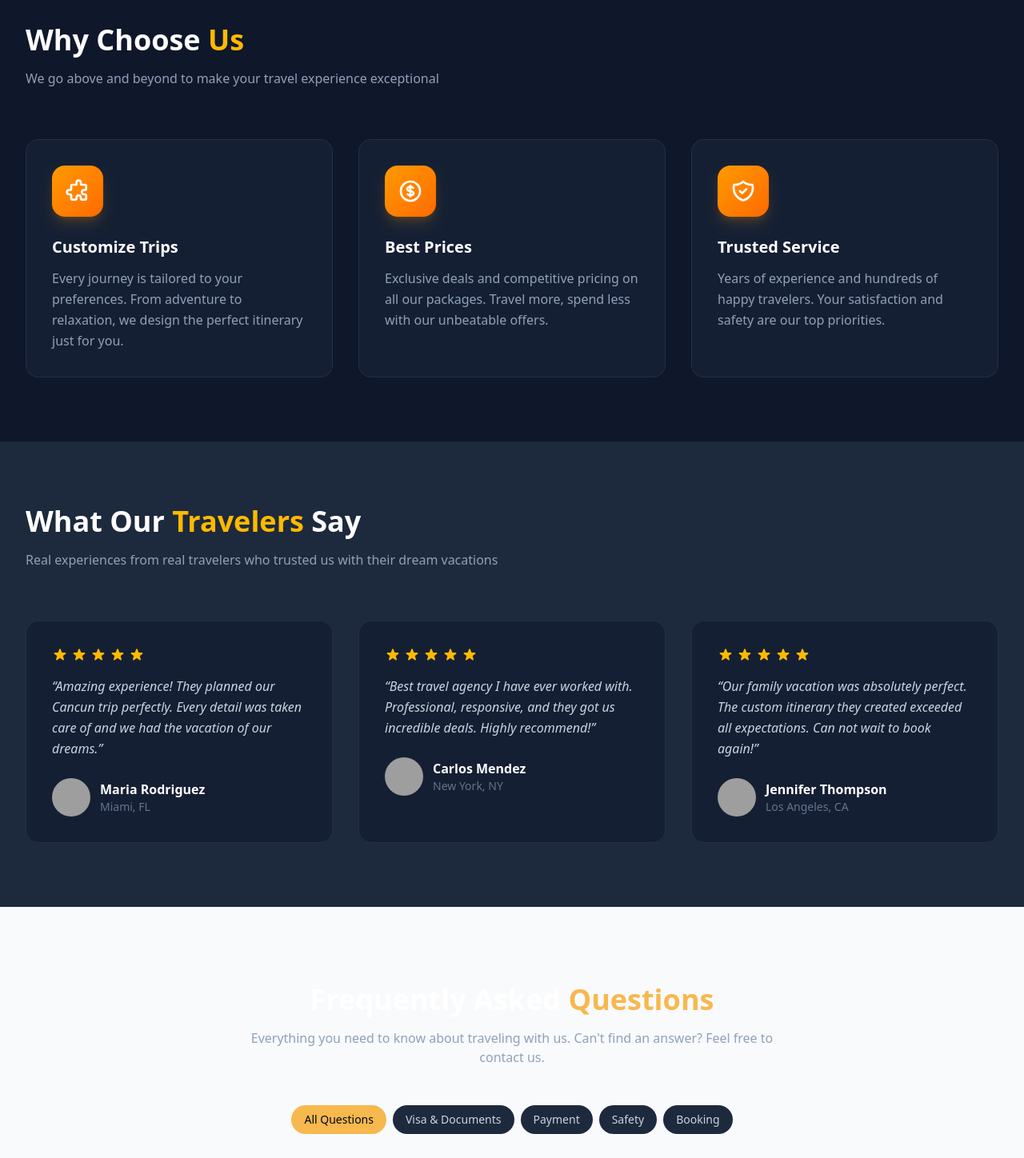
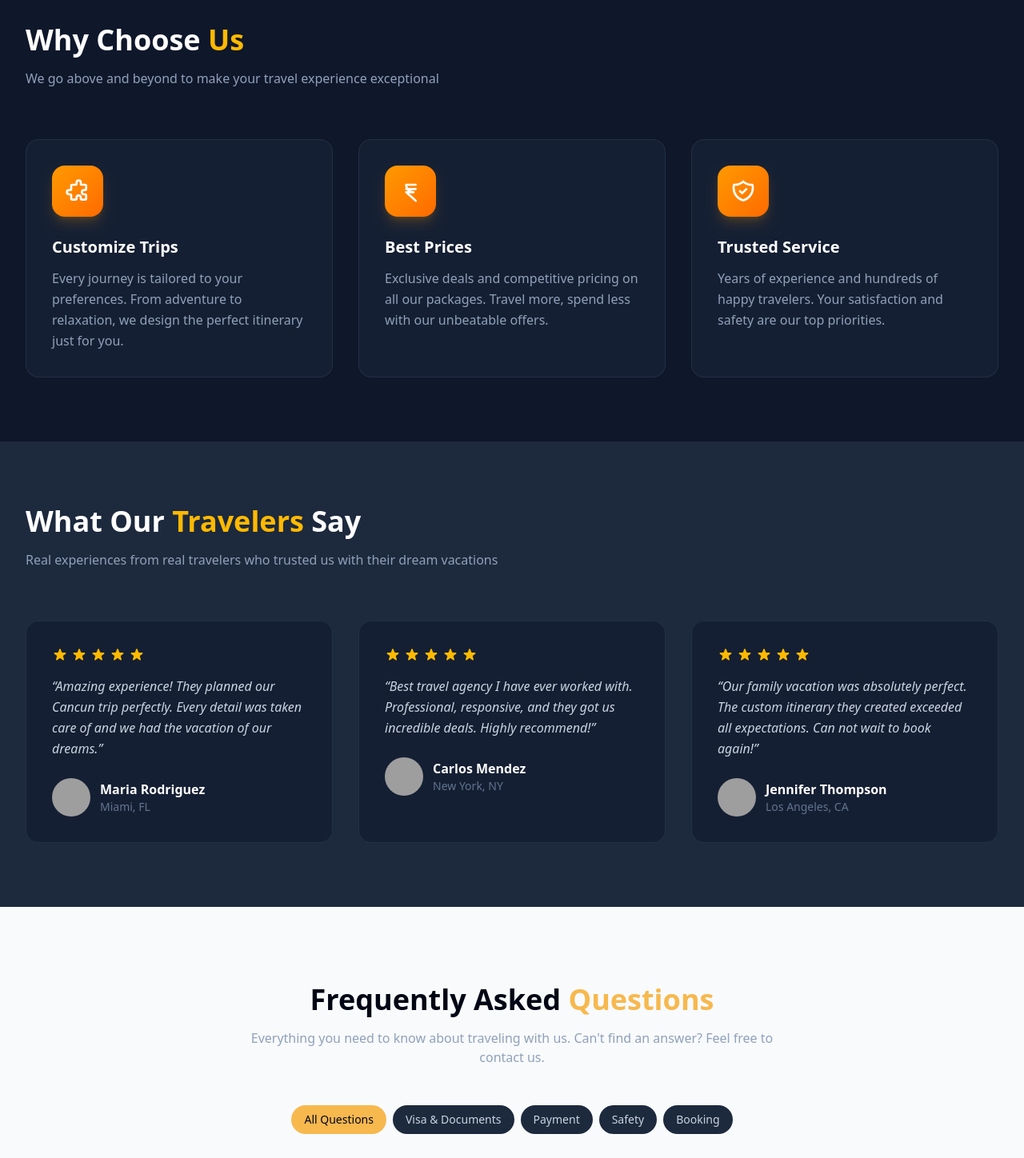
Before and after one commit to YJ1302/swipengoweb, a Next.js app: page / in a window 1280 px wide. Shown: the part 2336-3784 px from the top of the page at 80% size. Built offline with nearby package versions, Linux system fonts and the light colour scheme; no server answers; grey boxes are pictures that could not be loaded.

Commit message:
facebook

```diff
--- a/src/components/home/Features.tsx
+++ b/src/components/home/Features.tsx
@@ -16,9 +16,15 @@ const features = [
     {
         icon: (
             <svg className="w-8 h-8" fill="none" stroke="currentColor" viewBox="0 0 24 24">
-                <path strokeLinecap="round" strokeLinejoin="round" strokeWidth={2} d="M12 8c-1.657 0-3 .895-3 2s1.343 2 3 2 3 .895 3 2-1.343 2-3 2m0-8c1.11 0 2.08.402 2.599 1M12 8V7m0 1v8m0 0v1m0-1c-1.11 0-2.08-.402-2.599-1M21 12a9 9 0 11-18 0 9 9 0 0118 0z" />
+                <path
+                    strokeLinecap="round"
+                    strokeLinejoin="round"
+                    strokeWidth={2}
+                    d="M8 6h9M8 10h9M8 6c0 4.5 3.5 7 7 7H8l9 8"
+                />
             </svg>
         ),
+
         title: 'Best Prices',
         description: 'Exclusive deals and competitive pricing on all our packages. Travel more, spend less with our unbeatable offers.',
     },
--- a/src/components/layout/Footer.tsx
+++ b/src/components/layout/Footer.tsx
@@ -3,7 +3,7 @@ import Link from 'next/link';
 export function Footer() {
     const businessName = process.env.NEXT_PUBLIC_BUSINESS_NAME || 'Swipe N Go Vacations';
     const instagramUrl = process.env.NEXT_PUBLIC_INSTAGRAM_URL || 'https://www.instagram.com/swipengovacations';
-    const facebookUrl = 'https://www.facebook.com/swipengovacations'; // Assuming handle
+    const facebookUrl = 'https://www.facebook.com/p/Swipengovacations-61570140293216/'; // Assuming handle
     const currentYear = new Date().getFullYear();
 
     return (
--- a/src/components/sections/FAQSection.tsx
+++ b/src/components/sections/FAQSection.tsx
@@ -70,7 +70,7 @@ export function FAQSection() {
             <div className="max-w-4xl mx-auto px-4 sm:px-6">
                 {/* Header */}
                 <div className="text-center mb-12">
-                    <h2 className="text-3xl md:text-4xl font-bold text-white mb-4">
+                    <h2 className="text-3xl md:text-4xl font-bold text-brand-navy mb-4">
                         Frequently Asked <span className="text-brand-primary">Questions</span>
                     </h2>
                     <p className="text-slate-400 max-w-2xl mx-auto">
```
